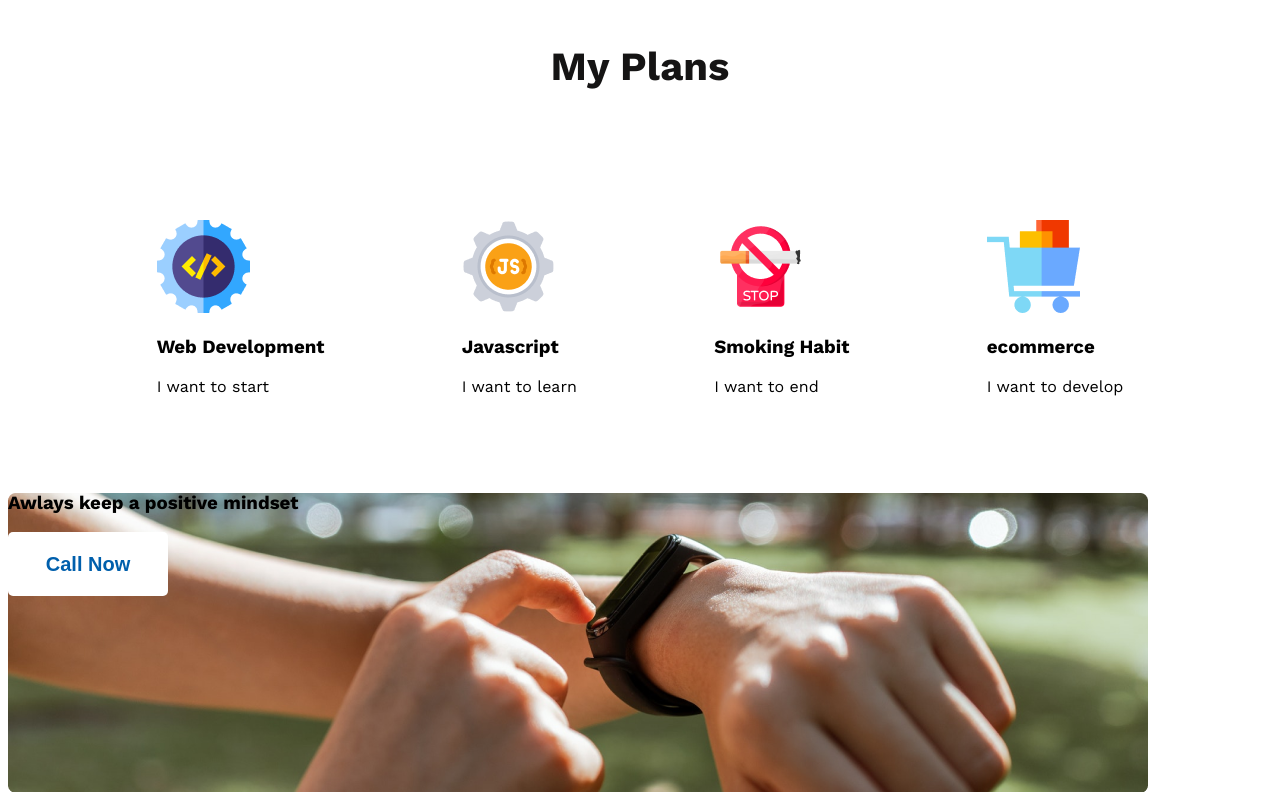
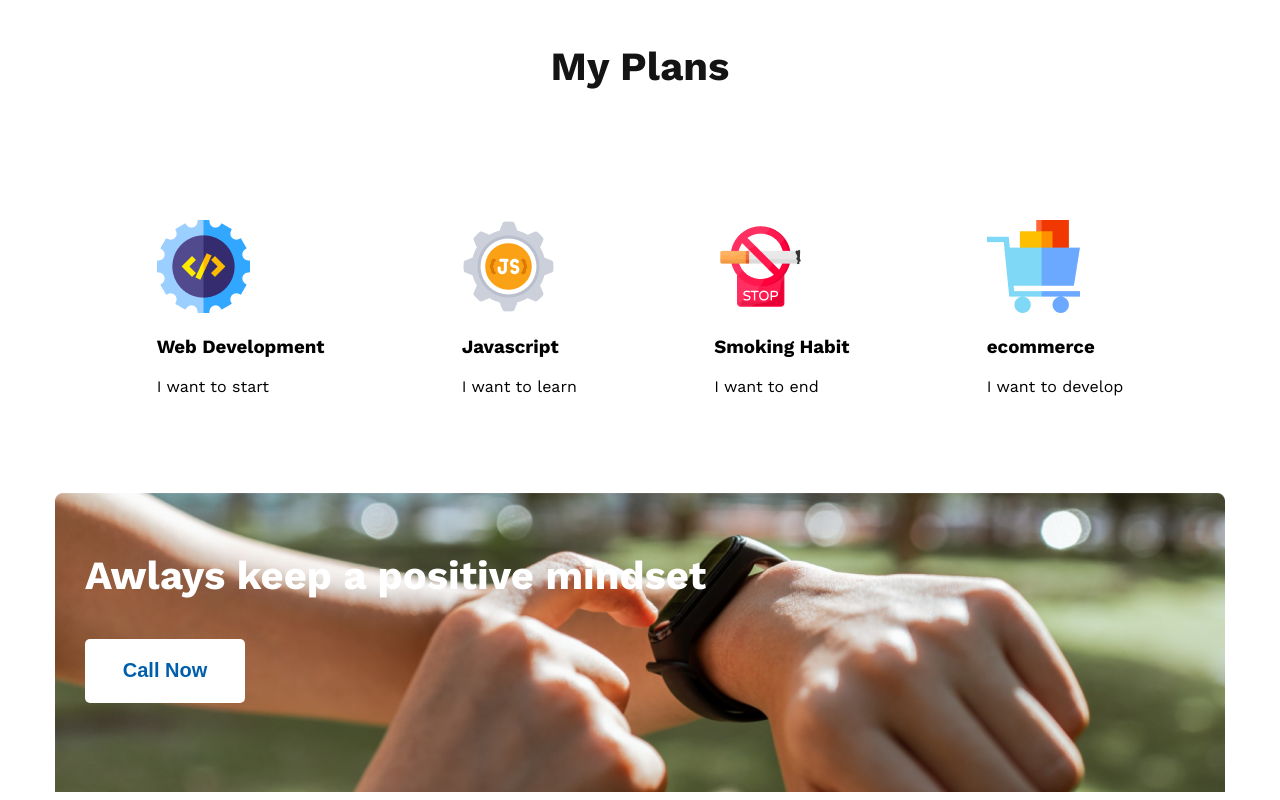
Before and after one commit to Sanam911/Practice-web, a plain HTML site: page index.html in a window 1280 px wide. Shown: the part 1733-2533 px from the top of the page. Drawn offline with nearby package versions, Linux system fonts and the light colour scheme.

Commit message:
main section finish

```diff
--- a/Style/practice.css
+++ b/Style/practice.css
@@ -107,11 +107,26 @@ header {
 .icon img {
     align-items: center;
 }
+ /* gradient section style */
 
 .gradient-section-container {
     background-image: url('../images/watch.png');
     width: 1140px;
     height: 300px;
-    flex-shrink: 0;
+    padding-left: 30px;
+    margin: auto;
+    justify-content: center;
+    background-size: cover;
+    background-repeat: no-repeat;
+
+
 
 }
+
+.gradient-title {
+    color: #FFF;
+    font-size: 40px;
+    font-weight: 700;
+    padding-top: 60px;
+
+}
--- a/index.html
+++ b/index.html
@@ -90,7 +90,7 @@
         <div class="gradient-section-container">
             <h3 class="gradient-title">Awlays keep a positive mindset</h3>
 
-            <button class="btn-primary">Call Now</button>
+            <button id="gradient-btn" class="btn-primary">Call Now</button>
         </div>
 </section>
 
```
